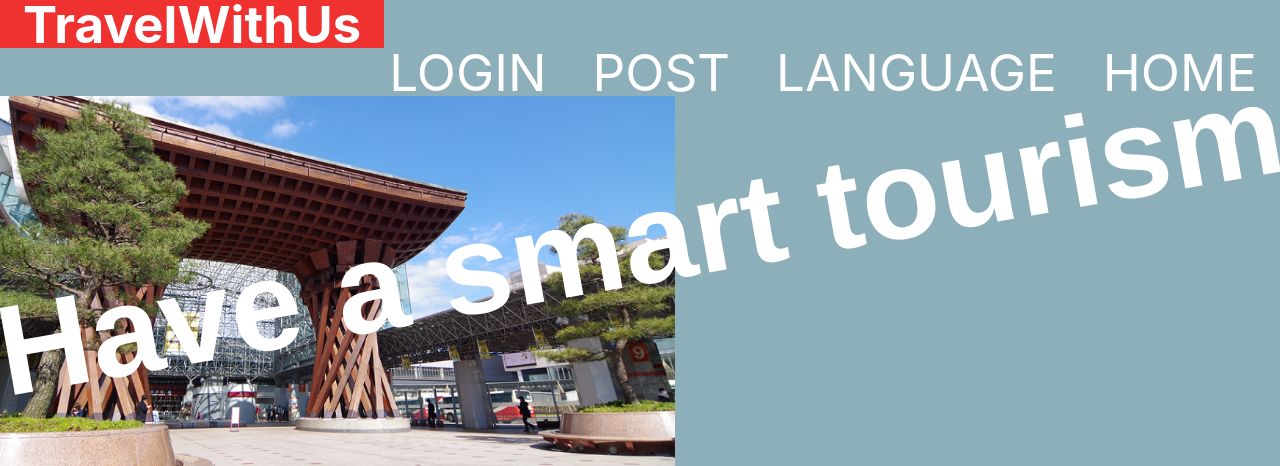
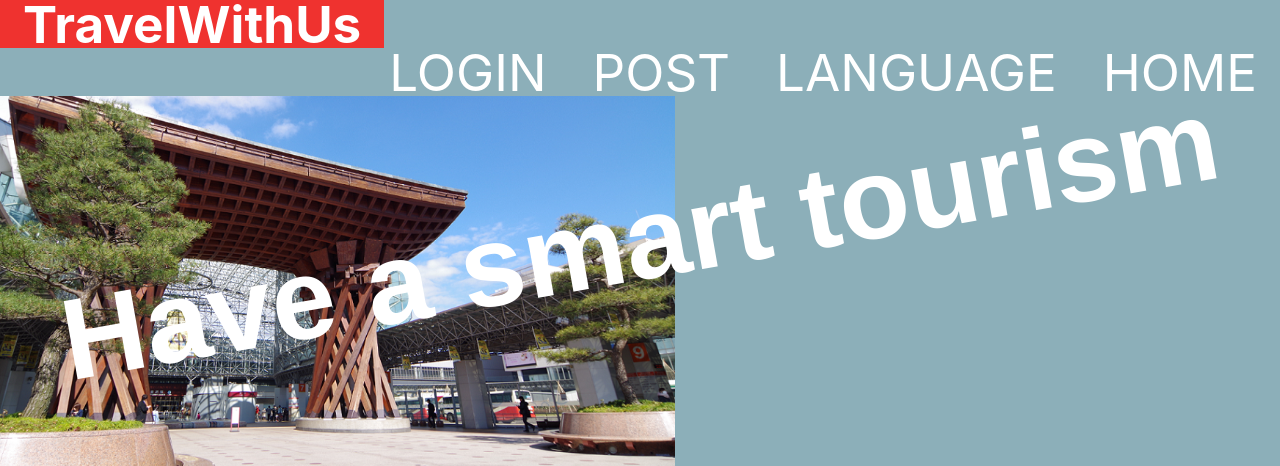
Before and after one commit to SuzukiDaishi/TravelWithUs, a Nuxt app: page / in a window 1280 px wide. Shown: the top 466 px of the page. Built offline with nearby package versions, Linux system fonts and the light colour scheme.

Commit message:
Have a smart tourismの文字の大きさを直した

```diff
--- a/pages/index.vue
+++ b/pages/index.vue
@@ -158,7 +158,7 @@ export default {
   height: 100%;
   white-space: nowrap;
   color: white;
-  font-size: 10vw;
+  font-size: 9vw;
   font-weight: bold;
   transform: rotate(-10deg);
   font-family: 'Monotype Corsiva', fantasy;
```
